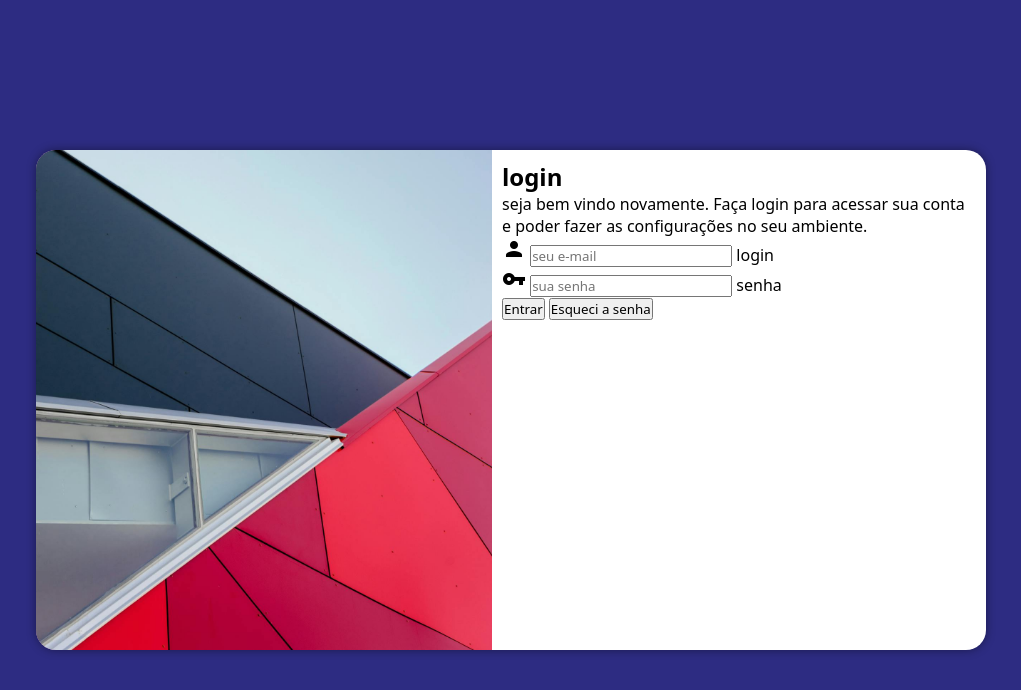
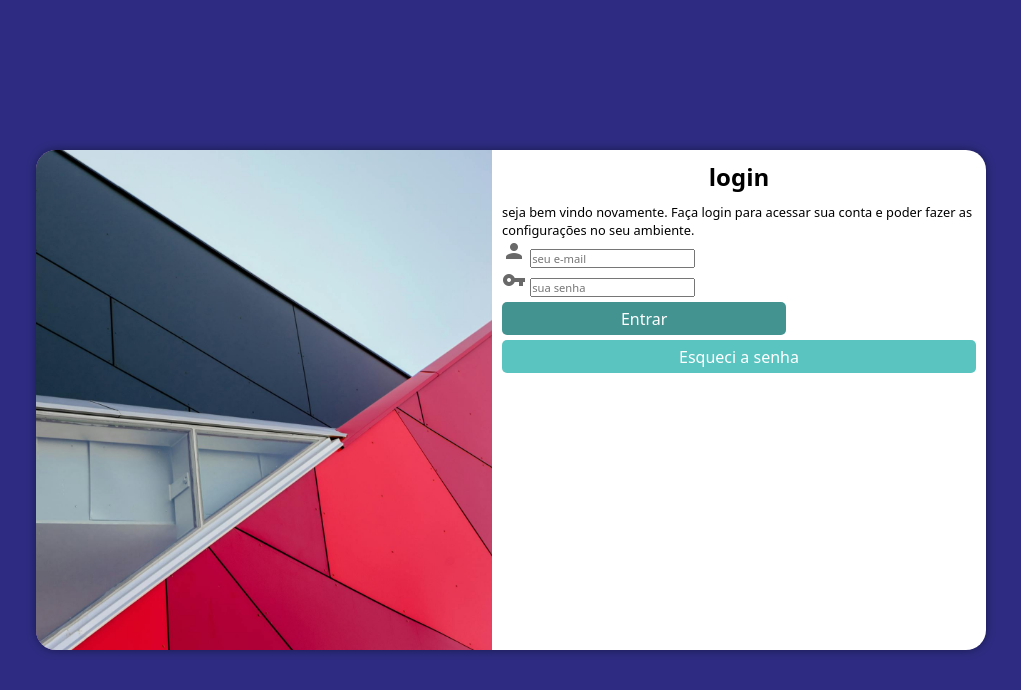
Before and after one commit to ClaudiaGabriela72/projeto-login, a PHP site: page / in a window 1280 px wide. Shown: the top 690 px of the page, without its empty margins (129-1150 px from the left). Run offline with PHP 8.4, Linux system fonts and the light colour scheme.

Commit message:
formulario

```diff
--- a/estilo/media-query.css
+++ b/estilo/media-query.css
@@ -15,6 +15,10 @@
     }
     #formulario {
         float: right;
+        width: 90%;
+    }
+
+    form > input[type=submit]{
         width: 70%;
     }
 }
@@ -34,4 +38,9 @@
         float: right;
         width: 52%;
     }
+
+form > input[type=submit]{
+    width: 60%;
 }
+
+}
--- a/estilos/style.css
+++ b/estilos/style.css
@@ -53,3 +53,57 @@ main {
     display: block;
     padding: 10px;
 }
+
+#formulario > h1 {
+    text-align: center;
+    margin-bottom: 10px;
+}
+
+#formulario > p {
+    font-size: 0.8em;
+}
+
+.campo > label {
+    display: none;
+}
+.campo > i {
+    color:dimgrey;
+}
+
+.campo > input {
+    font-size: 0.7em;
+}
+
+form > input[type=submit] {
+    display: block;
+    width: 100%;
+    height: 33px;
+    font-size: 1em;
+    margin: 5px 0px;
+    background-color: #439491;
+    color: white;
+    border: none;
+    border-radius: 5px;
+    cursor: pointer;
+}
+
+form > input[type=submit]:hover {
+    background-color: #3a807d;
+}
+
+#botsenh {
+    display: block;
+    width: 100%;
+    height: 33px;
+    font-size: 1em;
+    margin: 5px 0px;
+    background-color: #5ac4c0;
+    color: white;
+    border: none;
+    border-radius: 5px;
+    cursor: pointer;
+}
+
+#botsenh:hover {
+    background-color: #50afaa;
+}
--- a/index.html
+++ b/index.html
@@ -20,21 +20,25 @@
                 <form action="login.php" method="post" autocomplete="on">
                     <div class="campo">
                         <i class="material-icons">person</i>
-                        <input type="email" name ="login" id="ilogin" placeholder="seu e-mail" autocomplete="email" required maxlength="30">
+                        <input type="email" name ="login" id="ilogin" placeholder="seu e-mail" autocomplete="email" required maxlength="20">
                         <label for="ilogin">login</label>
                     </div>
                     <div class="campo">
                         <i class="material-icons">vpn_key</i>
-                        <input type="password" name="senha" id="isenha" placeholder="sua senha" autocomplete="current-password" required minlength="4" maxlength="20">
+                        <input type="password" name="senha" id="isenha" placeholder="sua senha" autocomplete="current-password" required minlength="4" maxlength="10">
                         <label for="isenha">senha</label>
                     </div>
                     <input type="submit" value="Entrar">
-                    <button>Esqueci a senha</button>
+                    <button id="botsenh" onclick="esqueci()">Esqueci a senha</button>
                 </form>
             </div>
         </section>
     </main>
-
+     <script>
+        function esqueci(){
+            window.alert('Verifique a sua caixa de email')
+        }
+     </script>
 
 </body>
 </html>
```
